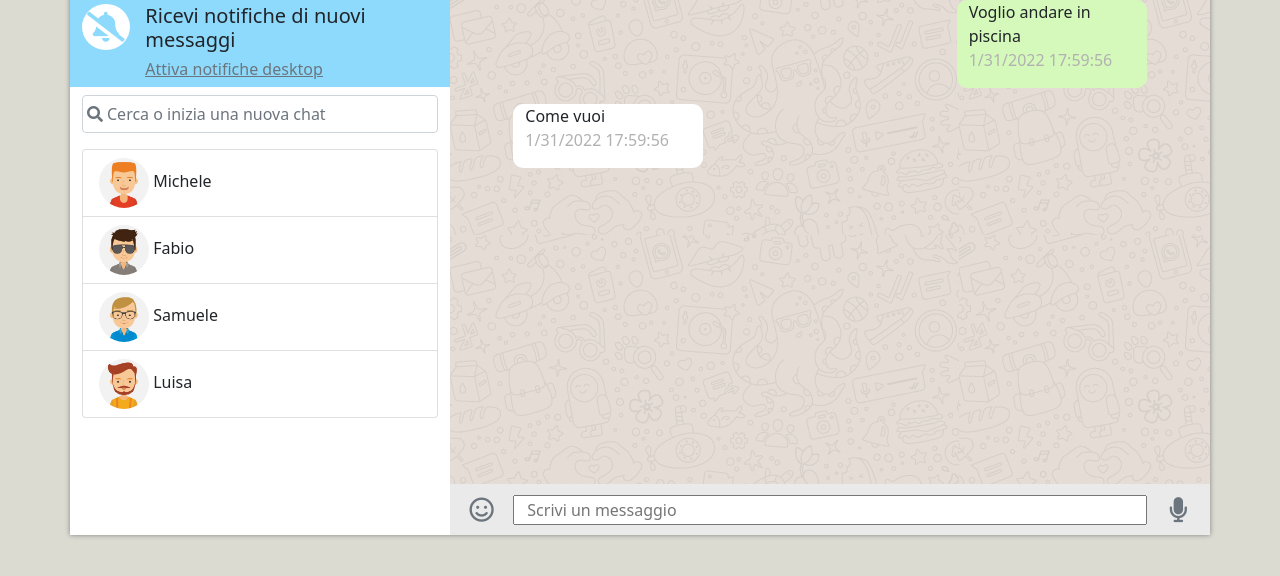
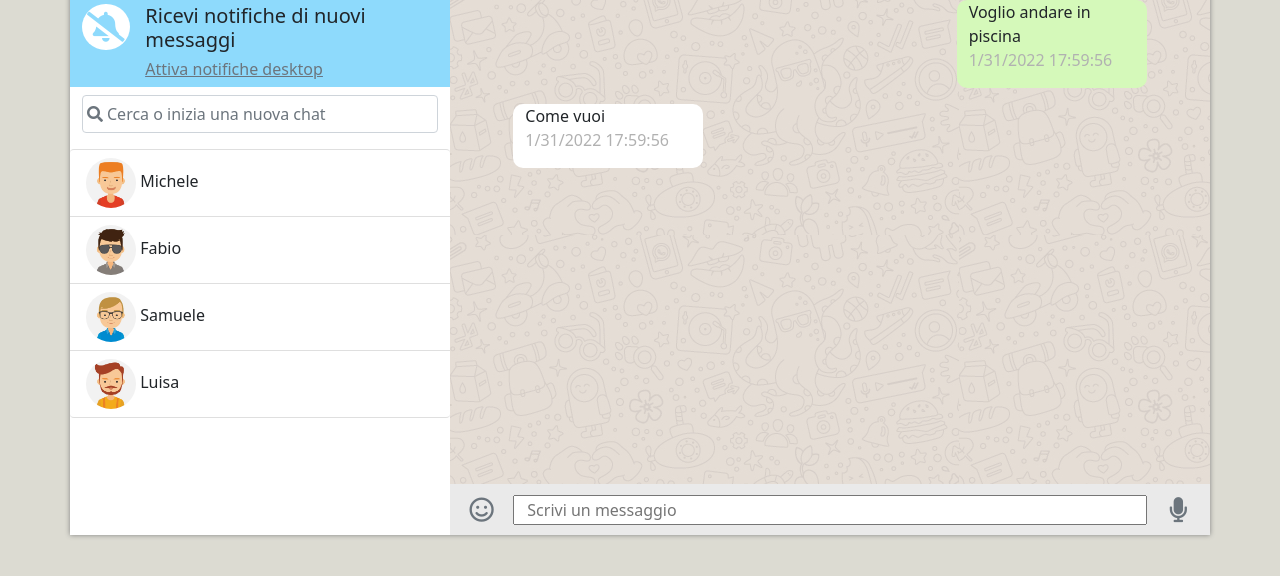
Before and after one commit to GiulioSpugnini/vue-boolzapp, a plain HTML site: page index.html in a window 1280 px wide. Shown: the part 182-758 px from the top of the page. Drawn offline with nearby package versions, Linux system fonts and the light colour scheme.

Commit message:
changed contacts border and added hover

```diff
--- a/css/style.css
+++ b/css/style.css
@@ -51,6 +51,16 @@ i {
     background-color: #fff;
 }
 
+.list-group-item {
+    border-left: none;
+    border-right: none;
+    border-radius: 0;
+}
+
+.list-group-item:hover {
+    background-color: lightgray;
+}
+
 
 /* CHAT */
 
--- a/index.html
+++ b/index.html
@@ -46,9 +46,9 @@
                             <i class="fas fa-search position-absolute fs-6 text-secondary"></i>
                             <input class="form-control me-2 px-4" type="search" placeholder="Cerca o inizia una nuova chat">
                         </div>
-                        <div class="col-12 gy-3" id="contacts">
+                        <div class="col-12 gy-3 px-0" id="contacts">
                             <ul class="list-group" id="contacts-list">
-                                <li class="list-group-item" v-for='(contact) in contacts'>
+                                <li role="button" class="list-group-item" v-for='(contact) in contacts'>
                                     <img :src="'img/avatar'+ contact.avatar" alt=""> {{contact.name}}
                                 </li>
                             </ul>
```
